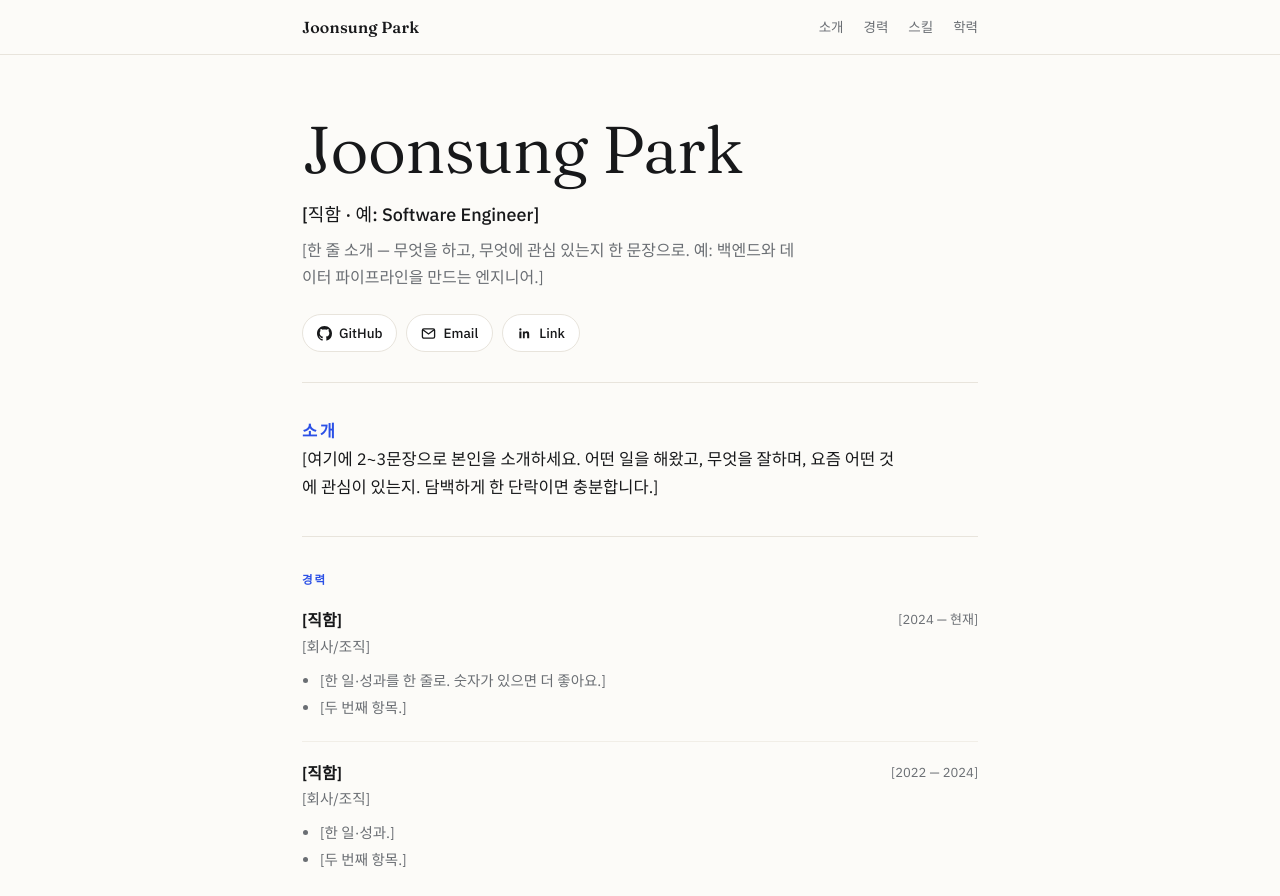
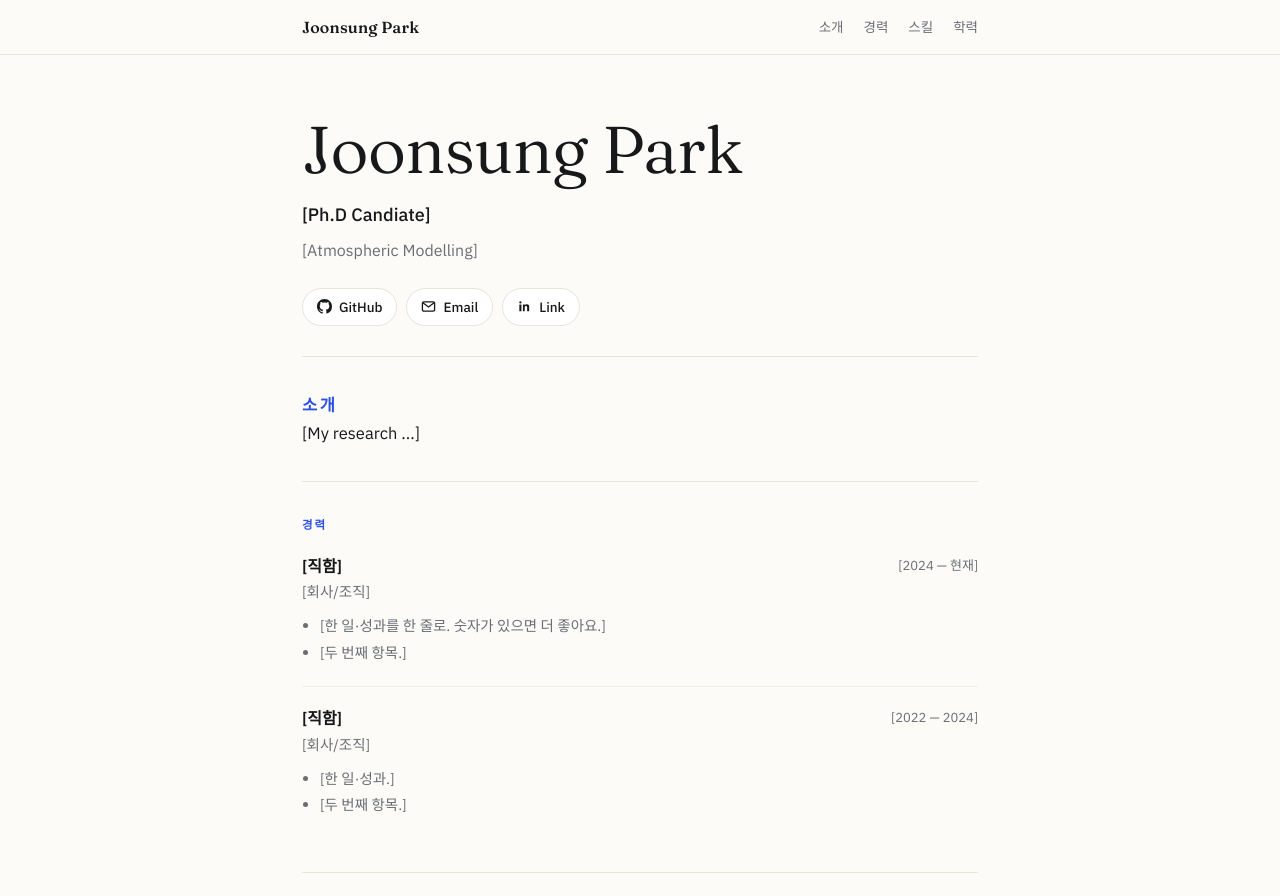
Before and after one commit to JoonsungP/JoonsungP.github.io, a plain HTML site: page index.html in a window 1280 px wide. Shown: the top 896 px of the page. Drawn offline with Linux system fonts and the light colour scheme.

Commit message:
2nd commit

```diff
--- a/index.html
+++ b/index.html
@@ -117,8 +117,8 @@
 <main class="wrap">
   <section class="hero">
     <h1>Joonsung&nbsp;Park</h1>
-    <p class="role">[직함 · 예: Software Engineer]</p>
-    <p class="tag">[한 줄 소개 — 무엇을 하고, 무엇에 관심 있는지 한 문장으로. 예: 백엔드와 데이터 파이프라인을 만드는 엔지니어.]</p>
+    <p class="role">[Ph.D Candiate]</p>
+    <p class="tag">[Atmospheric Modelling]</p>
     <div class="links">
       <a href="https://github.com/[아이디]" target="_blank" rel="noopener">
         <svg viewBox="0 0 16 16" fill="currentColor" aria-hidden="true"><path d="M8 0C3.58 0 0 3.58 0 8c0 3.54 2.29 6.53 5.47 7.59.4.07.55-.17.55-.38 0-.19-.01-.82-.01-1.49-2.01.37-2.53-.49-2.69-.94-.09-.23-.48-.94-.82-1.13-.28-.15-.68-.52-.01-.53.63-.01 1.08.58 1.23.82.72 1.21 1.87.87 2.33.66.07-.52.28-.87.51-1.07-1.78-.2-3.64-.89-3.64-3.95 0-.87.31-1.59.82-2.15-.08-.2-.36-1.02.08-2.12 0 0 .67-.21 2.2.82.64-.18 1.32-.27 2-.27.68 0 1.36.09 2 .27 1.53-1.04 2.2-.82 2.2-.82.44 1.1.16 1.92.08 2.12.51.56.82 1.27.82 2.15 0 3.07-1.87 3.75-3.65 3.95.29.25.54.73.54 1.48 0 1.07-.01 1.93-.01 2.2 0 .21.15.46.55.38A8.01 8.01 0 0016 8c0-4.42-3.58-8-8-8z"/></svg>
@@ -137,7 +137,7 @@
 
   <section id="about" class="about">
     <p class="eyebrow">소개</p>
-    <p>[여기에 2~3문장으로 본인을 소개하세요. 어떤 일을 해왔고, 무엇을 잘하며, 요즘 어떤 것에 관심이 있는지. 담백하게 한 단락이면 충분합니다.]</p>
+    <p>[My research ...]</p>
   </section>
 
   <section id="experience">
```
